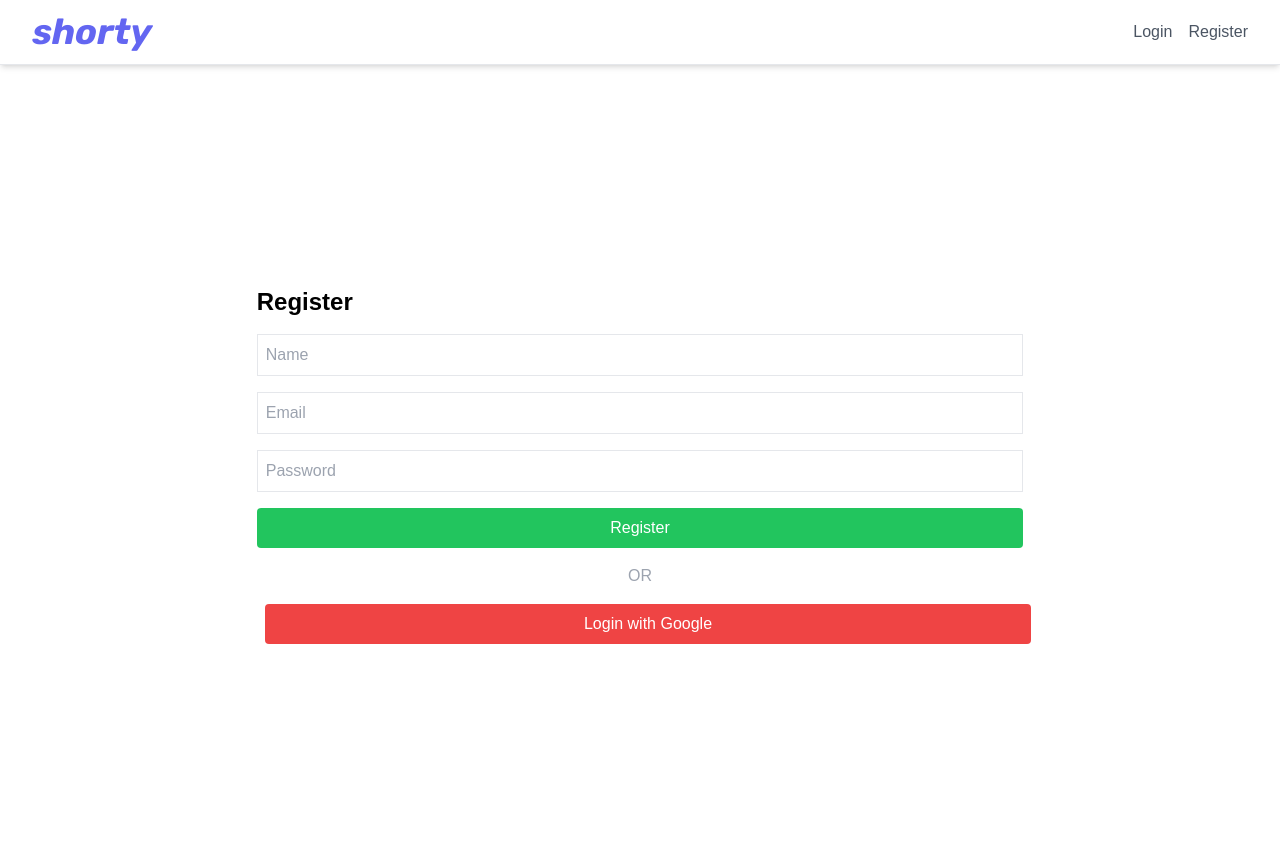
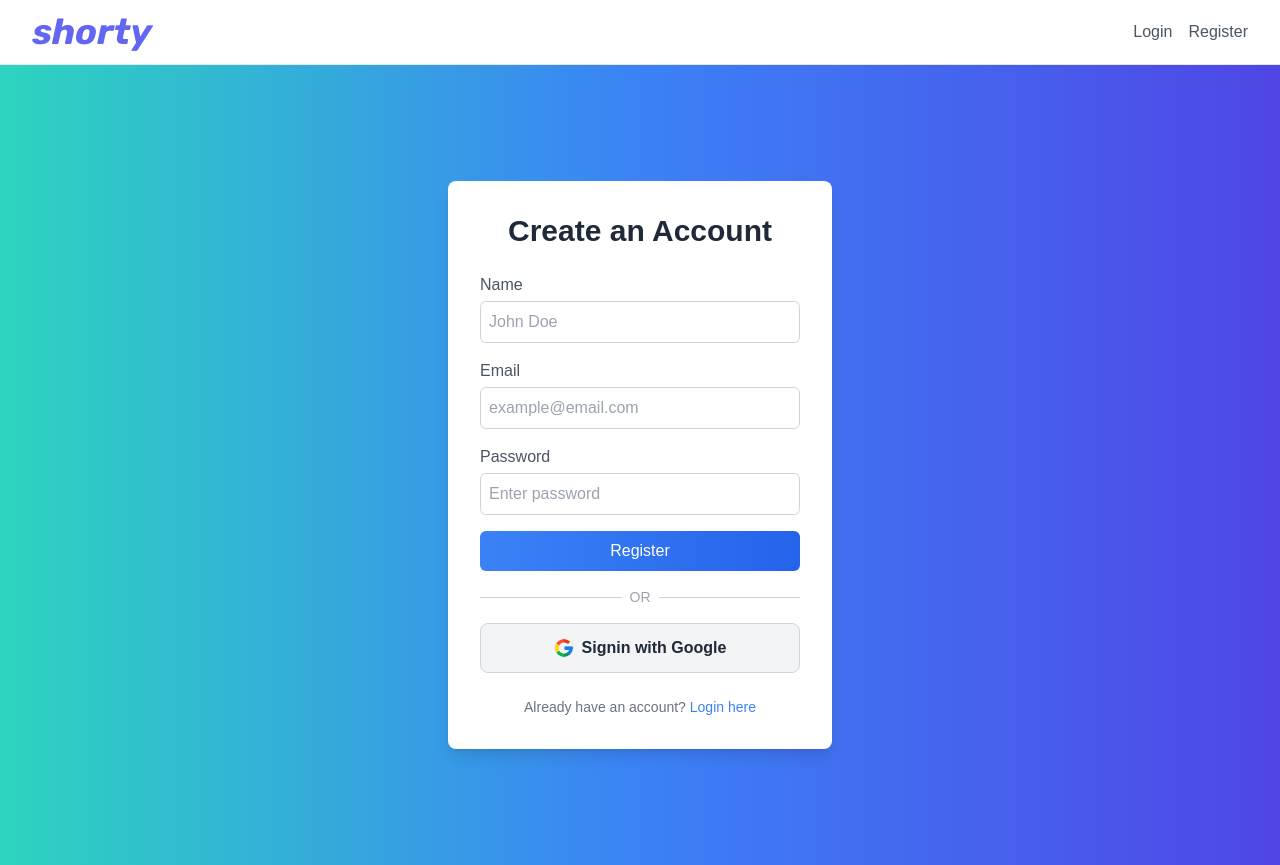
Before and after one commit to anuxoxo/shorty-frontend, a Next.js app: page /register in a window 1280 px wide. Built offline with nearby package versions, Linux system fonts and the light colour scheme; no server answers.

Commit message:
error handling added

```diff
--- a/app/components/withAuth.js
+++ b/app/components/withAuth.js
@@ -27,6 +27,7 @@ const withAuth = (Component) => {
           userCtx.fetchUser();
         }
       }
+    // eslint-disable-next-line react-hooks/exhaustive-deps
     }, [isClient, router]);
 
     // If we're on the client and the user is authenticated, render the component
--- a/app/layout.js
+++ b/app/layout.js
@@ -1,6 +1,8 @@
+import { ToastContainer } from "react-toastify";
 import Navbar from "./components/Navbar";
 import { UserProvider } from "./context/userContext";
 import "./globals.css";
+import "react-toastify/dist/ReactToastify.css"; // Toastify CSS
 
 export const metadata = {
   title: "Shorty - URL Shortener",
@@ -11,6 +13,18 @@ export default function RootLayout({ children }) {
   return (
     <html lang="en">
       <body>
+        <ToastContainer
+          position="bottom-right"
+          autoClose={3000}
+          hideProgressBar={false}
+          newestOnTop={false}
+          closeOnClick
+          rtl={false}
+          pauseOnFocusLoss
+          draggable
+          pauseOnHover
+        />
+
         <UserProvider>
           <Navbar />
           <div>{children}</div>
--- a/app/login/page.jsx
+++ b/app/login/page.jsx
@@ -7,6 +7,7 @@ import { ACCESS_TOKEN } from "@/utils/constants";
 import googleIcon from "@/assets/google.png";
 import { motion } from "framer-motion"; // For animations
 import Image from "next/image";
+import { toast } from "react-toastify"; // React Toastify
 
 export default function LoginPage() {
   const [email, setEmail] = useState("");
@@ -21,7 +22,10 @@ export default function LoginPage() {
       localStorage.setItem(ACCESS_TOKEN, data.accessToken); // Store JWT token
       router.push("/dashboard");
     } catch (err) {
-      setError(err.message);
+      setError(err?.response?.data?.error || "Login failed.");
+      toast.error(
+        err.message || err?.response?.data?.error || "An error occurred."
+      );
     }
   };
 
--- a/app/register/page.jsx
+++ b/app/register/page.jsx
@@ -4,6 +4,10 @@ import { useState } from "react";
 import { api } from "@/utils/api";
 import { useRouter } from "next/navigation";
 import { ACCESS_TOKEN } from "@/utils/constants";
+import { motion } from "framer-motion"; // For animations
+import { toast } from "react-toastify"; // React Toastify
+import googleIcon from "@/assets/google.png";
+import Image from "next/image";
 
 export default function RegisterPage() {
   const [name, setName] = useState("");
@@ -12,62 +16,126 @@ export default function RegisterPage() {
   const [error, setError] = useState("");
   const router = useRouter();
 
+  const login = async () => {
+    try {
+      const { data } = await api.login({ email, password });
+      localStorage.setItem(ACCESS_TOKEN, data.accessToken); // Store JWT token
+      router.push("/dashboard");
+    } catch (err) {
+      setError(err?.response?.data?.error || "Login failed.");
+      toast.error(
+        err.message || err?.response?.data?.error || "An error occurred."
+      );
+    }
+  };
+
   const handleRegister = async (e) => {
     e.preventDefault();
     try {
       const { data } = await api.register({ name, email, password });
       localStorage.setItem(ACCESS_TOKEN, data.token); // Store JWT token
-      router.push("/dashboard");
+      toast.success("Registration successful! Redirecting to dashboard...");
+      setTimeout(() => {
+        login();
+      }, 2000); // Delay to show the success toast
     } catch (err) {
-      setError(err.message);
+      setError(
+        err?.response?.data?.error || "Registration failed. Please try again."
+      );
+      toast.error(err?.response?.data?.error || "An error occurred.");
     }
   };
 
-  const handleGoogleRegister = () => {
+  const handleGoogleLogin = () => {
     window.location.href = `${process.env.NEXT_PUBLIC_API_BASE_URL}/auth/google`;
   };
 
   return (
-    <div className="flex justify-center items-center h-screen">
+    <div className="flex justify-center items-center h-screen bg-gradient-to-r from-teal-400 via-blue-500 to-indigo-600">
+      <motion.div
+        className="bg-white p-8 rounded-lg shadow-lg w-full sm:w-96"
+        initial={{ opacity: 0, y: -50 }}
+        animate={{ opacity: 1, y: 0 }}
+        transition={{ duration: 0.5 }}
+      >
+        <h1 className="text-3xl font-bold text-center text-gray-800 mb-6">
+          Create an Account
+        </h1>
         <form onSubmit={handleRegister} className="space-y-4">
-        <h1 className="text-2xl font-bold">Register</h1>
+          <div>
+            <label className="block text-gray-600 mb-1 font-medium">Name</label>
             <input
+              required
               type="text"
               value={name}
               onChange={(e) => setName(e.target.value)}
-          placeholder="Name"
-          className="border p-2 w-full"
+              placeholder="John Doe"
+              className="border border-gray-300 focus:border-blue-500 focus:ring-1 focus:ring-blue-500 rounded-md w-full p-2 text-gray-700 focus:outline-none"
             />
+          </div>
+          <div>
+            <label className="block text-gray-600 mb-1 font-medium">
+              Email
+            </label>
             <input
+              required
               type="email"
               value={email}
               onChange={(e) => setEmail(e.target.value)}
-          placeholder="Email"
-          className="border p-2 w-full"
+              placeholder="example@email.com"
+              className="border border-gray-300 focus:border-blue-500 focus:ring-1 focus:ring-blue-500 rounded-md w-full p-2 text-gray-700 focus:outline-none"
             />
+          </div>
+          <div>
+            <label className="block text-gray-600 mb-1 font-medium">
+              Password
+            </label>
             <input
+              required
               type="password"
               value={password}
               onChange={(e) => setPassword(e.target.value)}
-          placeholder="Password"
-          className="border p-2 w-full"
+              placeholder="Enter password"
+              className="border border-gray-300 focus:border-blue-500 focus:ring-1 focus:ring-blue-500 rounded-md w-full p-2 text-gray-700 focus:outline-none"
             />
-        {error && <p className="text-red-500">{error}</p>}
+          </div>
+          {error && <p className="text-red-500 text-sm">{error}</p>}
           <button
             type="submit"
-          className="bg-green-500 text-white px-4 py-2 rounded inline-block w-full"
+            className="w-full bg-gradient-to-r from-blue-500 to-blue-600 text-white font-medium py-2 rounded-md hover:opacity-90 transition"
           >
             Register
           </button>
-        <div className="w-full text-center text-gray-400">OR</div>
+          <div className="relative flex items-center justify-center">
+            <span className="bg-white px-2 text-gray-400 text-sm z-10">OR</span>
+            <div className="absolute w-full border-t border-gray-300"></div>
+          </div>
+          {/* Google Login Button */}
           <button
             type="button"
-          onClick={handleGoogleRegister}
-          className="bg-red-500 text-white px-4 py-2 rounded ml-2 inline-block w-full"
+            onClick={handleGoogleLogin}
+            className="flex gap-2 justify-center items-center w-full py-3 bg-gray-100 text-gray-800 border border-gray-300 rounded-lg font-semibold hover:bg-gray-200 transition duration-300"
           >
-          Login with Google
+            <Image
+              src={googleIcon}
+              alt="Google Icon"
+              width={20}
+              height={20}
+              className="rounded-full border"
+            />
+            Signin with Google
           </button>
         </form>
+        <p className="text-center text-gray-500 text-sm mt-6">
+          Already have an account?{" "}
+          <a
+            href="/login"
+            className="text-blue-500 hover:text-blue-600 font-medium"
+          >
+            Login here
+          </a>
+        </p>
+      </motion.div>
     </div>
   );
 }
```
Lines whose indentation alone changed are shown as unchanged.
